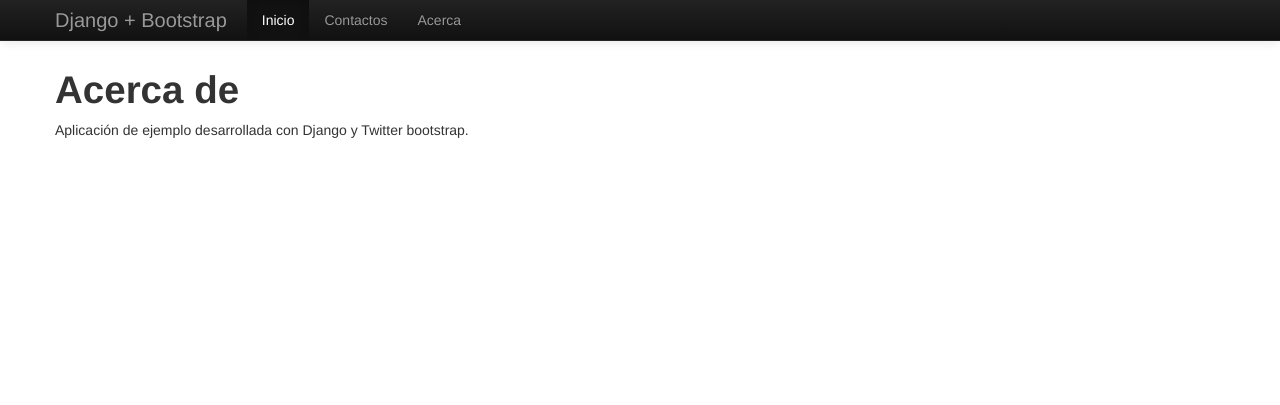
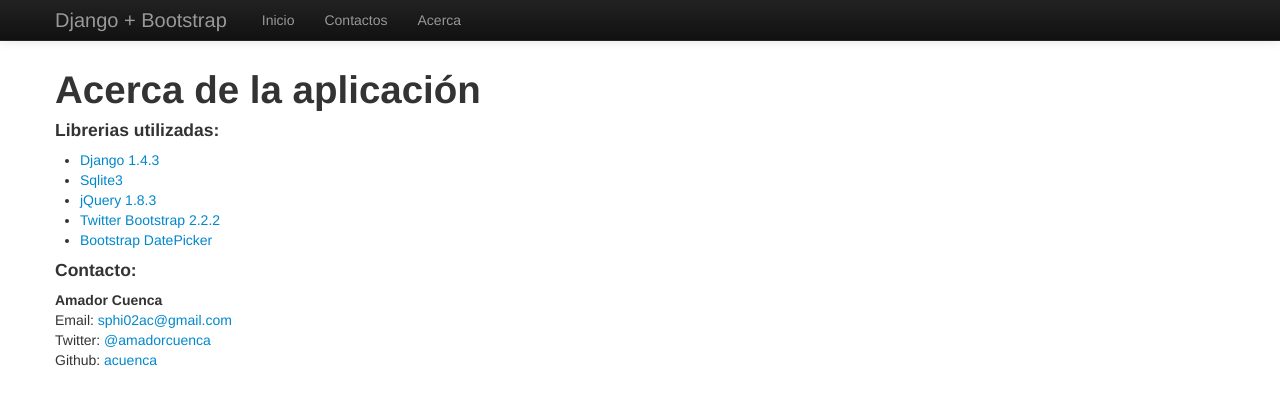
Before and after one commit to acuenca/django-bootstrap-lab, a Django app: page /about in a window 1280 px wide. Shown: the top 405 px of the page. Run offline with Django 3.2, Linux system fonts and the light colour scheme; some libraries are stand-ins or nearby versions.

Commit message:
Clean up y agregado los links de contacto.

```diff
--- a/contacto/models.py
+++ b/contacto/models.py
@@ -5,5 +5,5 @@ class Contacto(models.Model):
 	nombres = models.CharField(max_length=100)
 	apellidos = models.CharField(max_length=200)
 	fn = models.DateField('Fecha de nacimiento')
-	email = models.CharField(max_length=100)
+	email = models.EmailField()
 	twitter = models.CharField(max_length=100)
--- a/crud/templates/base.html
+++ b/crud/templates/base.html
@@ -30,7 +30,7 @@
 			  <a class="brand" href="#">Django + Bootstrap</a>
 			  <div class="nav-collapse collapse">
 				<ul class="nav">
-				  <li class="active"><a href="{% url crud.views.index %}">Inicio</a></li>
+				  <li><a href="{% url crud.views.index %}">Inicio</a></li>
 				  <li><a href="{% url contacto.views.index %}">Contactos</a></li>
 				  <li><a href="{% url crud.views.about %}">Acerca</a></li>
 				</ul>
--- a/crud/templates/contacto/_form.html
+++ b/crud/templates/contacto/_form.html
@@ -10,7 +10,7 @@
 	</form>
 	<script>
 		$(function () {
-			$('#id_fn').datepicker({ format: 'dd/mm/yyyy' });
+			$("#id_fn").datepicker({ format: "dd/mm/yyyy" });
 		});
 	</script>
 {% endblock content %}
--- a/crud/templates/crud/about.html
+++ b/crud/templates/crud/about.html
@@ -1,10 +1,28 @@
 {% extends "base.html" %}
 
-{% block title %}Acerca de{% endblock %}
+{% block title %}Acerca de la aplicación{% endblock %}
 
 {% block content %}
-<h1>Acerca de</h1>
-<p>
-	Aplicación de ejemplo desarrollada con Django y Twitter bootstrap.
-</p>
+<h1>Acerca de la aplicación</h1>
+
+<div>
+	<h4>Librerias utilizadas:</h4>
+	<ul>
+		<li><a href="https://www.djangoproject.com/">Django 1.4.3</a></li>
+		<li><a href="http://www.sqlite.org/">Sqlite3</a></li>
+		<li><a href="http://jquery.com/">jQuery 1.8.3</a></li>
+		<li><a href="http://twitter.github.com/bootstrap/">Twitter Bootstrap 2.2.2</a></li>
+		<li><a href="http://www.eyecon.ro/bootstrap-datepicker/">Bootstrap DatePicker</a></li>
+	</ul>
+</div>
+
+<div>
+	<h4>Contacto:</h4>
+	<address>
+		<strong>Amador Cuenca</strong><br>
+		Email: <a href="mailto:sphi02ac@gmail.com">sphi02ac@gmail.com</a><br>
+		Twitter: <a href="https://twitter.com/amadorcuenca">@amadorcuenca</a><br>
+		Github: <a href="https://github.com/acuenca">acuenca</a>
+	</address>
+</div>
 {% endblock %}
--- a/crud/templates/crud/index.html
+++ b/crud/templates/crud/index.html
@@ -3,5 +3,6 @@
 {% block title %}Index{% endblock %}
 
 {% block content %}
-<h1>Index</h1>
+<h1>Django + Bootstrap</h1>
+<h3>Aplicación de ejemplo desarrollada con Django y Twitter bootstrap.</h3>
 {% endblock %}
```
